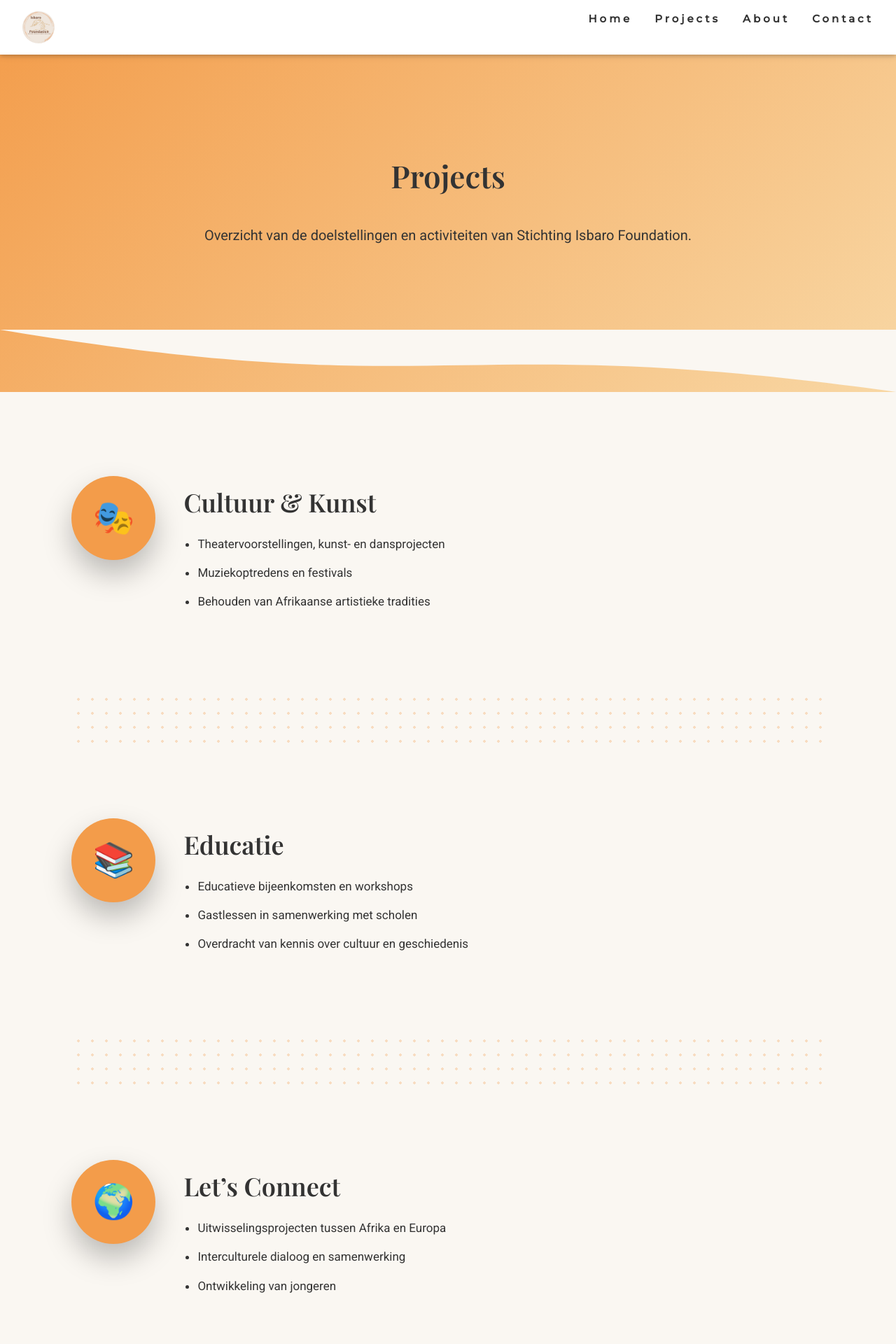
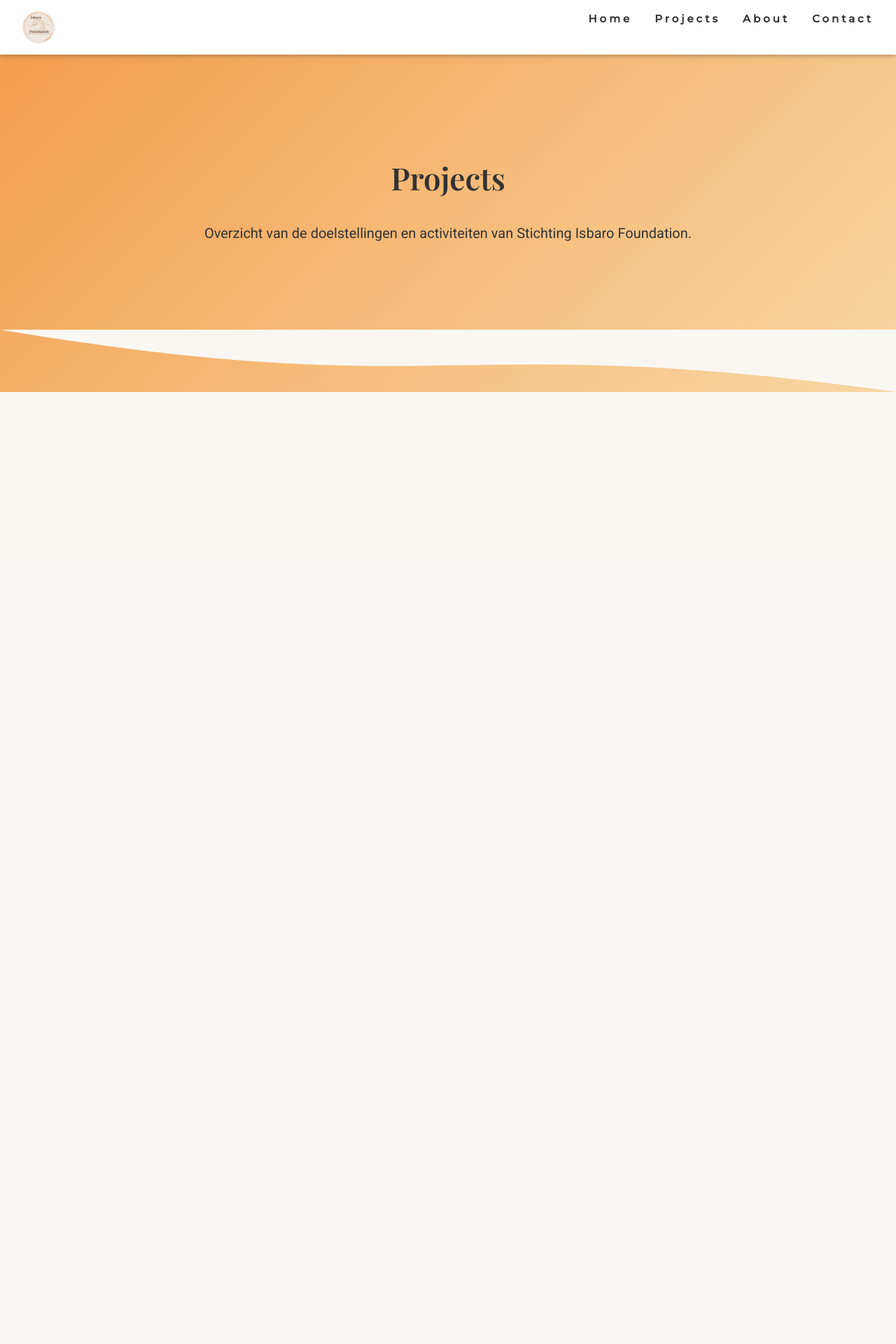
Before and after one commit to AH62421/isbaro-foundation, a Flask app: page /projects in a window 1280 px wide. Shown: the top 1920 px of the page at 70% size. After the commit the page ends 560 px from the top, so only its background shows below. Run offline with Flask 3, Linux system fonts and the light colour scheme.

Commit message:
Update projects.html

```diff
--- a/templates/projects.html
+++ b/templates/projects.html
@@ -10,14 +10,13 @@
 
     <link rel="icon" type="image/jpg" href="/static/isbaro_background.jpg">
 
-
     <link rel="stylesheet" href="https://www.w3schools.com/w3css/5/w3.css">
     <link rel="preconnect" href="https://fonts.googleapis.com">
     <link rel="preconnect" href="https://fonts.gstatic.com" crossorigin>
     <link href="https://fonts.googleapis.com/css2?family=Roboto:wght@300;400;700&family=Playfair+Display:wght@600&family=Montserrat:wght@500&display=swap" rel="stylesheet">
 
     <style>
-        /* ========= MOBIELE STABILITEIT (ESSENTIEEL) ========= */
+        /* ========= GLOBAL FIX ========= */
         html, body {
             max-width: 100%;
             overflow-x: hidden;
@@ -63,14 +62,13 @@
             justify-content: center;
             align-items: center;
             text-align: center;
-            padding: 140px 20px 120px; /* FIX voor fixed navbar */
+            padding: 140px 20px 120px;
             position: relative;
         }
 
         .hero h1 {
             font-family: 'Playfair Display', serif;
             font-size: 44px;
-            margin-bottom: 16px;
         }
 
         .hero p {
@@ -83,11 +81,10 @@
             position: absolute;
             bottom: 0;
             width: 100%;
-            max-width: 100%;
             display: block;
         }
 
-        /* ================= PROJECT BLOCKS ================= */
+        /* ================= PROJECTS ================= */
         .projects {
             padding: 120px 8%;
         }
@@ -97,7 +94,6 @@
             grid-template-columns: min(120px, 30vw) 1fr;
             gap: 40px;
             margin-bottom: 100px;
-            align-items: flex-start;
         }
 
         .project-icon {
@@ -110,26 +106,18 @@
             justify-content: center;
             font-size: 48px;
             color: white;
-            box-shadow: 0 20px 40px rgba(0,0,0,0.25);
         }
 
         .project-content h2 {
             font-family: 'Playfair Display', serif;
             font-size: 36px;
-            margin-bottom: 20px;
-        }
-
-        .project-content ul {
-            padding-left: 20px;
         }
 
         .project-content li {
-            margin-bottom: 14px;
+            font-size: 17px;
             line-height: 1.6;
-            font-size: 17px;
         }
 
-        /* ================= DIVIDER ================= */
         .divider {
             height: 80px;
             margin: 100px 0;
@@ -140,10 +128,23 @@
 
         /* ================= MOBIEL ================= */
         @media (max-width: 768px) {
-            .hero {
-                padding: 120px 16px 100px;
+
+            /* NAVBAR FIX */
+            .w3-bar {
+                padding: 4px 6px !important;
             }
 
+            .navbar-logo {
+                width: 36px;
+                height: 36px;
+            }
+
+            .w3-bar-item {
+                padding: 6px 8px !important;
+                font-size: 14px;
+            }
+
+            /* CONTENT */
             .hero h1 {
                 font-size: 32px;
             }
@@ -186,7 +187,8 @@
             <img src="/static/isbaro_background.jpg" class="navbar-logo" alt="Isbaro Foundation">
         </a>
 
-        <div class="w3-right w3-hide-small">
+        <!-- ❗️GEEN w3-hide-small -->
+        <div class="w3-right">
             <a href="/" class="w3-bar-item w3-button">Home</a>
             <a href="/projects" class="w3-bar-item w3-button">Projects</a>
             <a href="/about" class="w3-bar-item w3-button">About</a>
@@ -209,78 +211,5 @@
     </svg>
 </section>
 
-<!-- ================= PROJECTS ================= -->
-<section class="projects">
-
-    <div class="project">
-        <div class="project-icon">🎭</div>
-        <div class="project-content">
-            <h2>Cultuur & Kunst</h2>
-            <ul>
-                <li>Theatervoorstellingen, kunst- en dansprojecten</li>
-                <li>Muziekoptredens en festivals</li>
-                <li>Behouden van Afrikaanse artistieke tradities</li>
-            </ul>
-        </div>
-    </div>
-
-    <div class="divider"></div>
-
-    <div class="project">
-        <div class="project-icon">📚</div>
-        <div class="project-content">
-            <h2>Educatie</h2>
-            <ul>
-                <li>Educatieve bijeenkomsten en workshops</li>
-                <li>Gastlessen in samenwerking met scholen</li>
-                <li>Overdracht van kennis over cultuur en geschiedenis</li>
-            </ul>
-        </div>
-    </div>
-
-    <div class="divider"></div>
-
-    <div class="project">
-        <div class="project-icon">🌍</div>
-        <div class="project-content">
-            <h2>Let’s Connect</h2>
-            <ul>
-                <li>Uitwisselingsprojecten tussen Afrika en Europa</li>
-                <li>Interculturele dialoog en samenwerking</li>
-                <li>Ontwikkeling van jongeren</li>
-            </ul>
-        </div>
-    </div>
-
-    <div class="divider"></div>
-
-    <div class="project">
-        <div class="project-icon">🧩</div>
-        <div class="project-content">
-            <h2>Dagbesteding</h2>
-            <ul>
-                <li>Dagbesteding voor mensen met een beperking</li>
-                <li>Creatieve, educatieve en sociale activiteiten</li>
-                <li>Structuur, ontspanning en begeleiding</li>
-            </ul>
-        </div>
-    </div>
-
-    <div class="divider"></div>
-
-    <div class="project">
-        <div class="project-icon">🤝</div>
-        <div class="project-content">
-            <h2>Samenwerking</h2>
-            <ul>
-                <li>Samenwerking met scholen en gemeenten</li>
-                <li>Culturele en maatschappelijke organisaties</li>
-                <li>Internationale partners</li>
-            </ul>
-        </div>
-    </div>
-
-</section>
-
 </body>
 </html>
```
